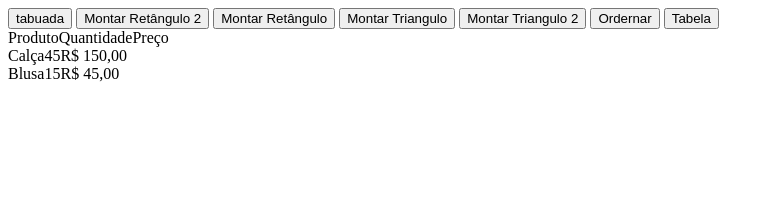
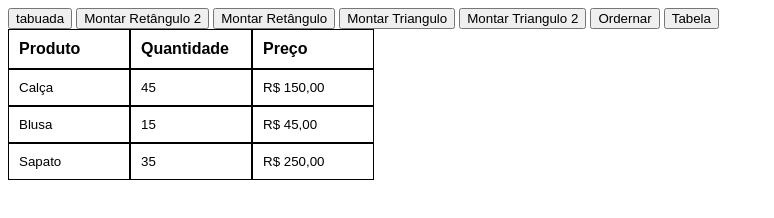
Before and after one commit to Gustavin23/EstudoJS, a plain HTML site: page 3-18042022/index.html in a window 1280 px wide. Both pictures are taken after a click on the button "Tabela". Shown: the whole page, without its empty margins (0-774 px from the left). Drawn offline with Linux system fonts and the light colour scheme.

Commit message:
Aplicação css

```diff
--- /dev/null
+++ b/3-18042022/css/style.css
@@ -0,0 +1,12 @@
+.titulo {
+  font-size: 12pt;
+  font-weight: bold;
+}
+span {
+  font-size: 10pt;
+  font-family: arial;
+  width: 100px;
+  padding: 10px;
+  border: 1px solid black;
+  display: inline-block;
+}
--- a/3-18042022/index.html
+++ b/3-18042022/index.html
@@ -4,7 +4,8 @@
     <meta charset="UTF-8">
     <meta http-equiv="X-UA-Compatible" content="IE=edge">
     <meta name="viewport" content="width=device-width, initial-scale=1.0">
-    <title>Document</title>
+    <title>Teste</title>
+    <link rel="stylesheet" href="css/style.css">
 </head>
 <body>
 
--- a/3-18042022/js/script.js
+++ b/3-18042022/js/script.js
@@ -74,12 +74,15 @@ function tabela(){
 
     let saida = "";
 
-    for(var lin = 0; lin <=2; lin++){
-        for (var col = 0; col <= 2; col++){
-            saida += "<span>" + produtos [lin][col] + "</span>"
+    for(var lin = 0; lin <=3; lin++){
+      for (var col = 0; col <= 2; col++){
+        if (lin == 0){
+          saida += "<span class=titulo>" + produtos [lin][col] + "</span>"
+        } else {
+          saida += "<span>" + produtos [lin][col] + "</span>"
         }
-        saida += "<br>";
+      }
+      saida+= "<br>";
     }
     document.getElementById("painel").innerHTML = saida;
-
 }
```
